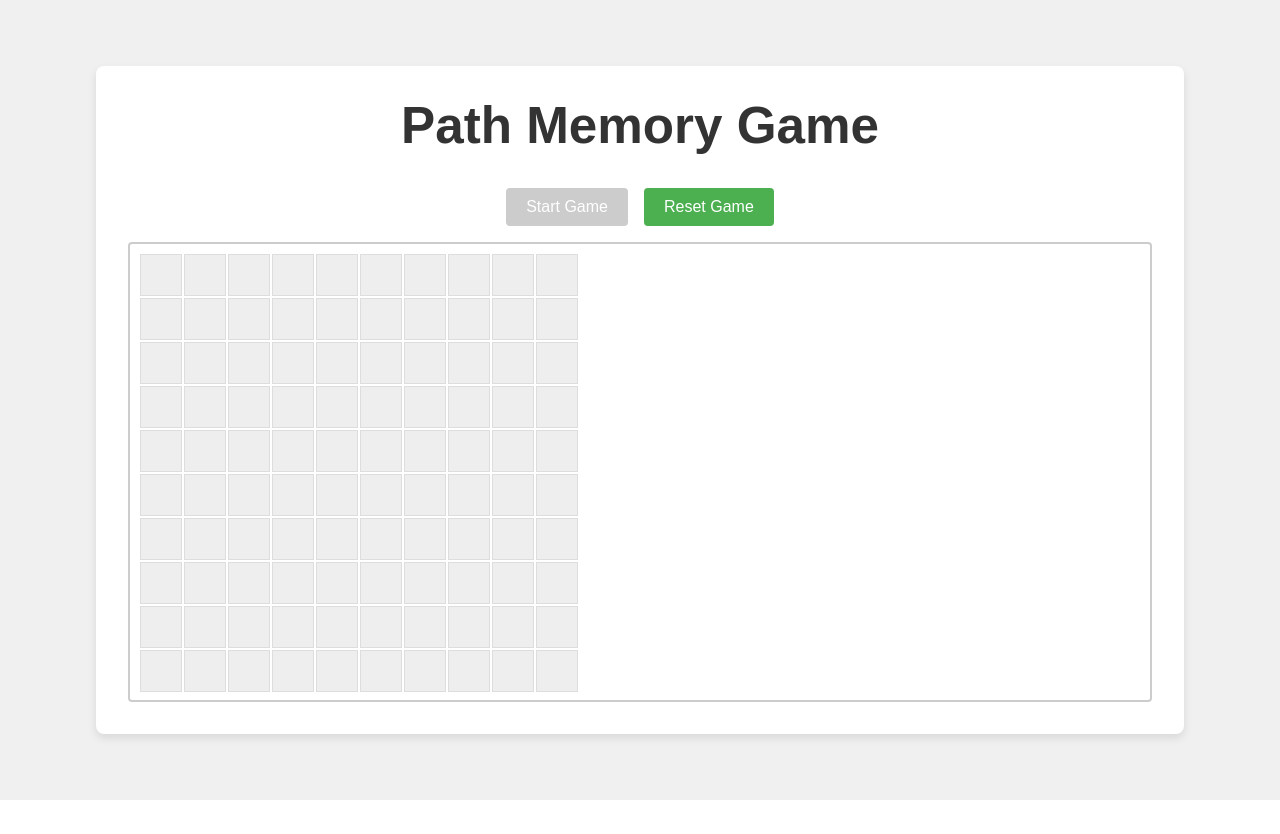
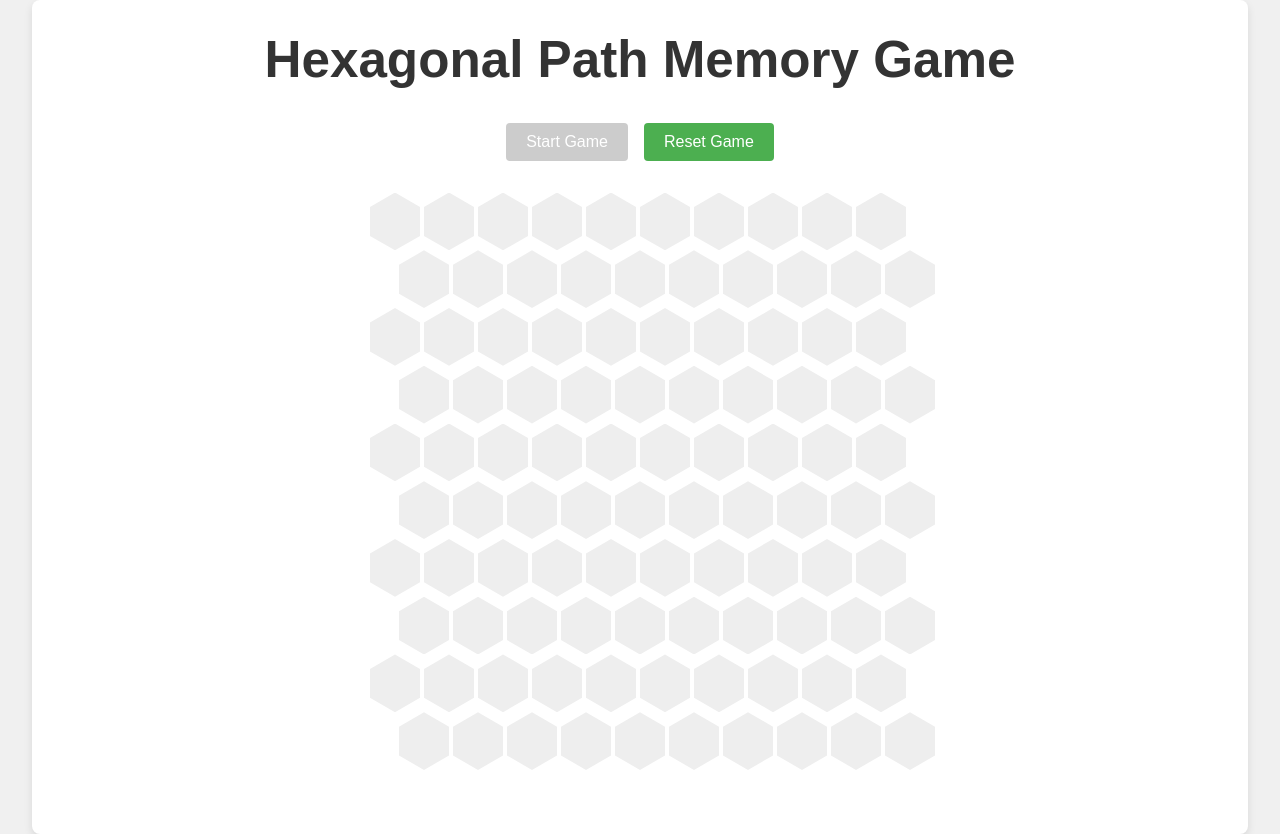
Before and after one commit to AlexanderSambale/MemoryMaze, a Preact app: page / in a window 1280 px wide. Both pictures are taken after a click on the button "Start Game". Before the commit the page ends 800 px from the top, so only its background shows below. Built offline with nearby package versions, Linux system fonts and the light colour scheme.

Commit message:
feat: :sparkles: Add hexagonal grid

```diff
--- a/src/app.css
+++ b/src/app.css
@@ -1,3 +1,4 @@
+
 body {
   font-family: sans-serif;
   background-color: #f0f0f0;
@@ -14,7 +15,7 @@ body {
   border-radius: 8px;
   box-shadow: 0 4px 8px rgba(0, 0, 0, 0.1);
   text-align: center;
-  width: 80vw;
+  width: 90vw;
 }
 
 h1 {
@@ -68,12 +69,13 @@ button:disabled {
 }
 
 .grid {
+  --s: 50px; /* size */
+  --m: 4px;  /* margin */
+  --f: calc(1.732 * var(--s) + 4 * var(--m) - 1px);
   display: grid;
-  gap: 4px;
-  border: 2px solid #ccc;
-  padding: 10px;
-  border-radius: 4px;
-  margin: 0 auto;
+  width: calc(10 * (var(--s) + var(--m))); /* Adjusted for 10 columns */
+  grid-template-columns: repeat(10, calc(var(--s) + var(--m))); /* Adjusted for 10 columns */
+  margin: 2rem auto;
 }
 
 .grid-placeholder {
@@ -85,24 +87,30 @@ button:disabled {
   color: #333;
 }
 
-.cell {
-  width: 40px;
-  height: 40px;
-  background-color: #eee;
-  border: 1px solid #ddd;
+.hexagon-container {
   cursor: pointer;
-  transition: background-color 0.2s;
 }
 
-.cell:hover {
+.hexagon {
+  width: var(--s);
+  height: calc(var(--s) * 1.1547);
+  clip-path: polygon(0% 25%, 50% 0%, 100% 25%, 100% 75%, 50% 100%, 0% 75%);
+  background-color: #eee;
+  transition: background-color 0.2s;
+  display: flex;
+  justify-content: center;
+  align-items: center;
+}
+
+.hexagon-container:hover .hexagon {
   background-color: #ddd;
 }
 
-.cell.path {
+.hexagon.path {
   background-color: #87CEEB;
 }
 
-.cell.correct {
+.hexagon.correct {
   background-color: #90EE90;
 }
 
--- a/src/app.tsx
+++ b/src/app.tsx
@@ -1,4 +1,3 @@
-
 import { signal } from "@preact/signals";
 import './app.css';
 
@@ -40,9 +39,8 @@ const generatePath = () => {
   let attempts = 0;
   while (newPath.length < pathLength.value) {
     attempts++;
-    if (attempts > 1000) { // Avoid infinite loops
+    if (attempts > 1000) {
       console.error("Failed to generate a path with the given constraints.");
-      // Reset and try again
       newPath.length = 0;
       currentRow = Math.floor(Math.random() * gridHeight.value);
       currentCol = Math.floor(Math.random() * gridWidth.value);
@@ -51,13 +49,30 @@ const generatePath = () => {
     }
 
     const directions = [];
-    if (currentRow > 0 && !newPath.some(c => c.row === currentRow - 1 && c.col === currentCol)) directions.push([-1, 0]);
-    if (currentRow < gridHeight.value - 1 && !newPath.some(c => c.row === currentRow + 1 && c.col === currentCol)) directions.push([1, 0]);
-    if (currentCol > 0 && !newPath.some(c => c.row === currentRow && c.col === currentCol - 1)) directions.push([0, -1]);
-    if (currentCol < gridWidth.value - 1 && !newPath.some(c => c.row === currentRow && c.col === currentCol + 1)) directions.push([0, 1]);
+    const isEvenRow = currentRow % 2 === 0;
 
-    if (directions.length === 0) {
-      // Path is blocked, restart from a new random cell
+    // Standard directions
+    if (currentRow > 0) directions.push([-1, 0]);
+    if (currentRow < gridHeight.value - 1) directions.push([1, 0]);
+    if (currentCol > 0) directions.push([0, -1]);
+    if (currentCol < gridWidth.value - 1) directions.push([0, 1]);
+
+    // Diagonal directions based on row parity
+    if (isEvenRow) {
+      if (currentRow > 0 && currentCol > 0) directions.push([-1, -1]);
+      if (currentRow < gridHeight.value - 1 && currentCol > 0) directions.push([1, -1]);
+    } else {
+      if (currentRow > 0 && currentCol < gridWidth.value - 1) directions.push([-1, 1]);
+      if (currentRow < gridHeight.value - 1 && currentCol < gridWidth.value - 1) directions.push([1, 1]);
+    }
+
+    const validDirections = directions.filter(dir => {
+      const nextRow = currentRow + dir[0];
+      const nextCol = currentCol + dir[1];
+      return !newPath.some(c => c.row === nextRow && c.col === nextCol);
+    });
+
+    if (validDirections.length === 0) {
       newPath.length = 0;
       currentRow = Math.floor(Math.random() * gridHeight.value);
       currentCol = Math.floor(Math.random() * gridWidth.value);
@@ -65,7 +80,7 @@ const generatePath = () => {
       continue;
     }
 
-    const move = directions[Math.floor(Math.random() * directions.length)];
+    const move = validDirections[Math.floor(Math.random() * validDirections.length)];
     currentRow += move[0];
     currentCol += move[1];
     newPath.push({ row: currentRow, col: currentCol });
@@ -132,14 +147,6 @@ const handleCellClick = (cell: Cell) => {
   }
 };
 
-const cellClass = (cell: Cell) => {
-  const isUserPath = userPath.value.some(
-    (pathCell) => pathCell.row === cell.row && pathCell.col === cell.col
-  );
-  if (isUserPath) return 'cell correct';
-  return 'cell';
-}
-
 export function App() {
   if(grid.value.length === 0) generateGrid();
 
@@ -157,9 +164,20 @@ export function App() {
     pathLength.value = parseInt(e.target.value, 10);
   }
 
+  const getHexagonClass = (cell: Cell) => {
+    const isUserPath = userPath.value.some(
+      (pathCell) => pathCell.row === cell.row && pathCell.col === cell.col
+    );
+    let classes = 'hexagon';
+    if (isUserPath) {
+      classes += ' correct';
+    }
+    return classes;
+  }
+
   return (
     <div class="game-container">
-      <h1>Path Memory Game</h1>
+      <h1>Hexagonal Path Memory Game</h1>
       {!gameStarted.value ? (
         <div class="controls setup">
           <div class="input-control">
@@ -181,15 +199,12 @@ export function App() {
         <button onClick={resetGame} disabled={!gameStarted.value}>Reset Game</button>
       </div>
       {gameStarted.value ? (
-        <div class="grid" style={{ gridTemplateColumns: `repeat(${gridWidth.value}, 40px)`, gridTemplateRows: `repeat(${gridHeight.value}, 40px)` }}>
+        <div class="grid">
           {grid.value.map((row) =>
             row.map((cell) => (
-              <div
-                class={cellClass(cell)}
-                data-row={cell.row}
-                data-col={cell.col}
-                onClick={() => handleCellClick(cell)}
-              />
+              <div class="hexagon-container" onClick={() => handleCellClick(cell)} style={{ marginLeft: cell.row % 2 === 1 ? 'calc(var(--s) / 2 + var(--m))' : '0' }}>
+                <div class={getHexagonClass(cell)} data-row={cell.row} data-col={cell.col} />
+              </div>
             ))
           )}
         </div>
```
